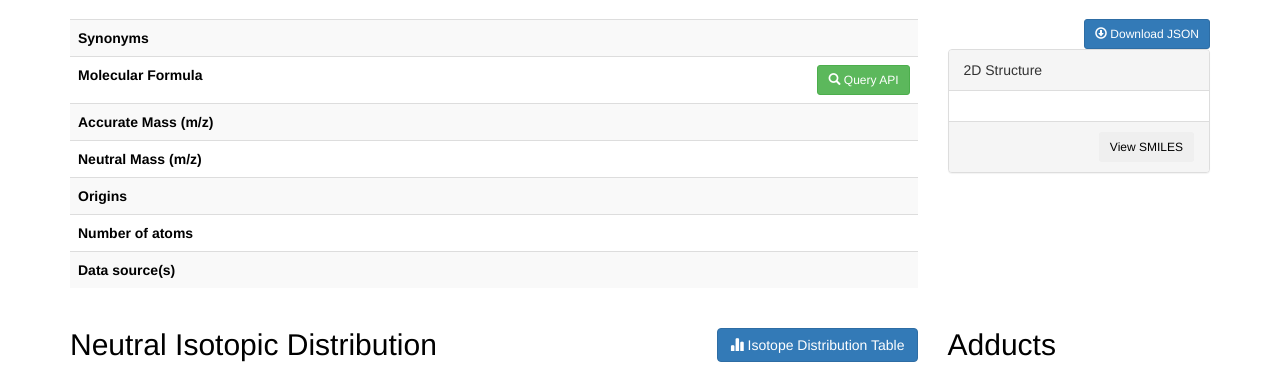
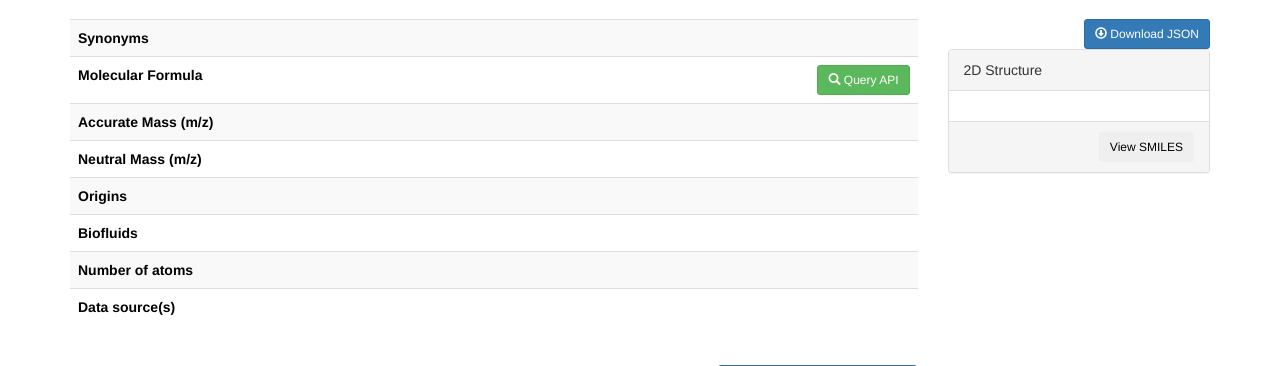
Before and after one commit to AberystwythSystemsBiology/DIMEdb, a Flask app: page /view/1/ in a window 1280 px wide. Shown: the part 51-417 px from the top of the page. Run offline with Flask 2, Linux system fonts and the light colour scheme; parts of the project's set-up code (start-up, migrations or seed data) failed here and were passed over; some libraries are stand-ins or nearby versions.

Commit message:
May of forgot to upload something

```diff
--- a/mbdb/documents.py
+++ b/mbdb/documents.py
@@ -9,6 +9,7 @@ class MetaboliteFull(DynamicDocument):
     accurate_mass = FloatField()
     num_atoms = IntField()
     sources = StringField()
+    biofluids = StringField()
     pathways = StringField()
     synonyms = ListField(StringField())
     adducts = StringField()
@@ -65,6 +66,7 @@ class MetaboliteAdducts(DynamicDocument):
     name = StringField()
     accurate_mass = FloatField()
     origins = ListField(StringField())
+    biofluids = ListField(StringField())
     molecular_formula = StringField()
     adducts = EmbeddedDocumentField(Adducts)
     #sources = EmbeddedDocumentField(Sources)
--- a/mbdb/resources.py
+++ b/mbdb/resources.py
@@ -67,7 +67,8 @@ class MetaboliteAdductsResource(Resource):
 
     filters = {
         "adducts": [o.PiPpm],
-        "origins" : [ops.Contains, ops.Exact]
+        "origins" : [ops.Contains, ops.Exact],
+        "biofluids" : [ops.Contains]
     }
     max_limit, default_limit = [200, 200]
 
--- a/mbdb/static/js/view.js
+++ b/mbdb/static/js/view.js
@@ -73,7 +73,7 @@ function render_view(base_url, id) {
                 }
 
                 if (source == "hmdb_id") {
-                    var hmdb_url = "https://hmdb.ca/Metabolites/" + String(id)
+                    var hmdb_url = "http://www.hmdb.ca/metabolites/" + String(id)
                     $("#data_sources").append("<a href='" + hmdb_url + "'><button class='btn btn-default btn-sm btn-space'><i class='glyphicon glyphicon-link'></i> HMDB</button></a>");
 
                 }
@@ -91,6 +91,10 @@ function render_view(base_url, id) {
             $("#origins").append(metabolite["origins"][indx] + "; ");
         }
 
+
+        for (indx in metabolite["biofluids"]) {
+            $("#biofluids").append(metabolite["biofluids"][indx] + "; ")
+        }
         $.ajax({
             url: base_url + "gen_structure/" + metabolite["id"],
             success: function (result) {
--- a/mbdb/templates/view.html
+++ b/mbdb/templates/view.html
@@ -40,6 +40,10 @@
                 <th>Origins</th>
                 <td id="origins">
                 </td>
+            </tr>
+            <tr>
+                <th>Biofluids</th>
+                <td id="biofluids"></td>
             </tr>
             <tr>
                 <th>Number of atoms</th>
```
Also changed, not shown: db/process.py (+5 -5 lines).
